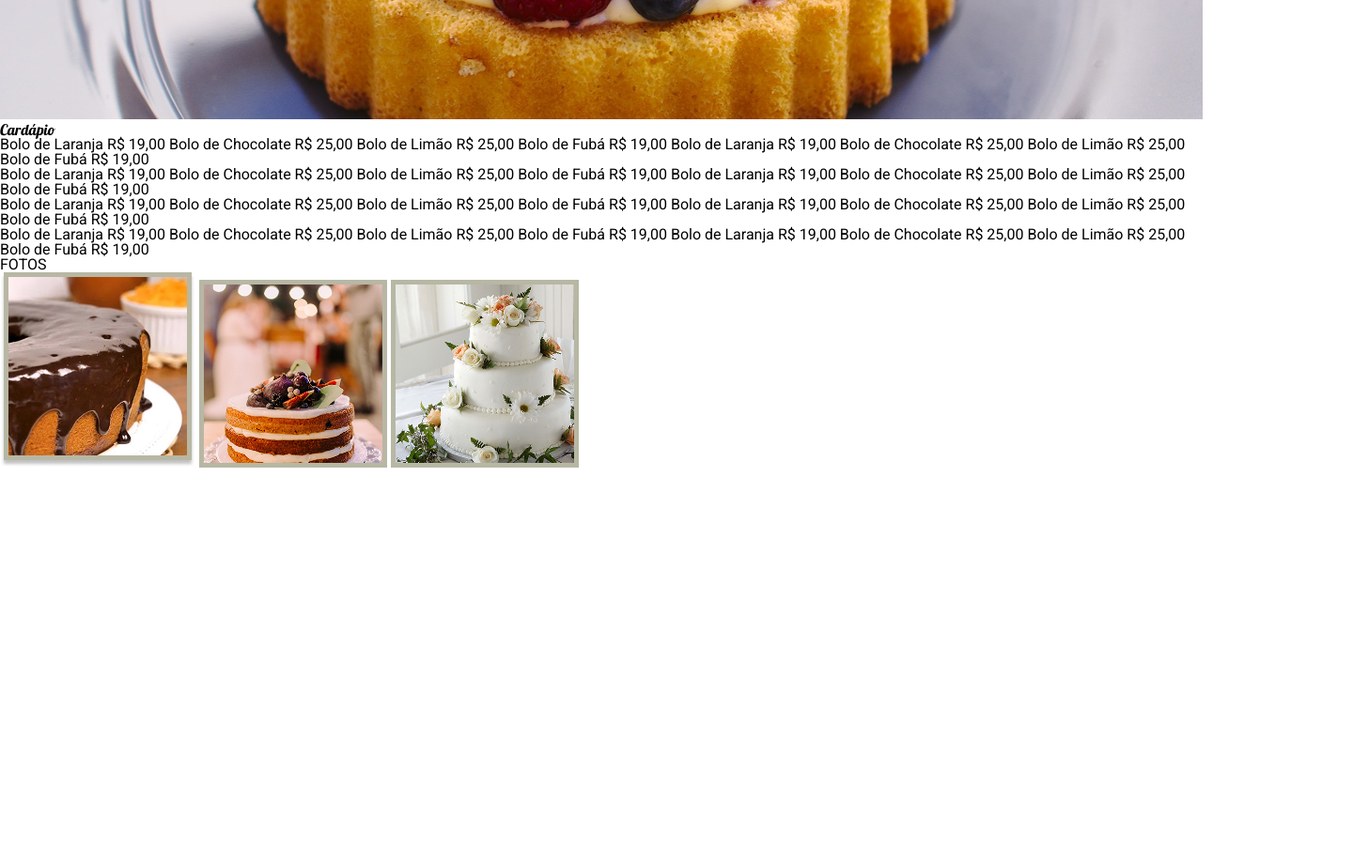
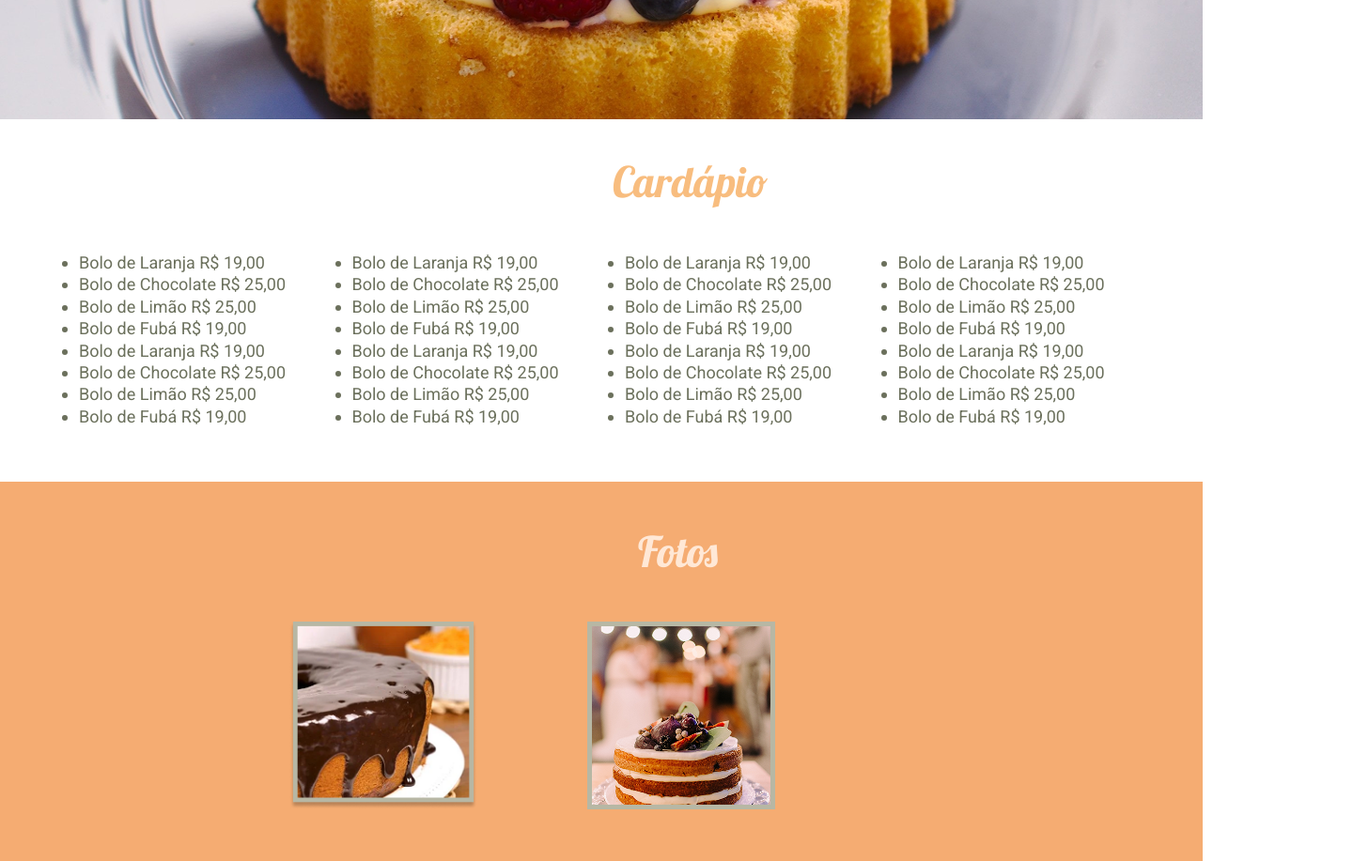
Before and after one commit to Ylanax/Site_bolos, a plain HTML site: page index.html in a window 1280 px wide. Shown: the part 680-1597 px from the top of the page at 94% size, 1440 px wide, since content can reach past the window. Before the commit the page ends 1182 px from the top, so only its background shows below. Drawn offline with Linux system fonts and the light colour scheme.

Commit message:
Bolos da cida css

```diff
--- a/estilo.css
+++ b/estilo.css
@@ -103,4 +103,111 @@ body{
 
 .cardapio{
     font-family: "Lobster";
+    font-size: 45px;
+    color: #F8BD7F;
+    width: 166px;
+    padding-top: 41px;
+    padding-bottom: 52px;
+    margin-left: 652px;
+    margin-right: 622px;
 }
+
+.sabores{
+    list-style-type: disc;
+    color: #6B705C;
+    columns: 4;
+    font-size: 18px;
+    font-family: "Roboto";
+    margin-left: 84px;
+    margin-right: 52px;
+    padding-bottom: 58px;
+    line-height: 130%;
+}
+
+.fotos-bolo{
+    color: #FFE8D6;
+    font-family: "Lobster";
+    font-size: 45px;
+    padding-top: 52px;
+    padding-bottom: 52px;
+    margin-left: 679px;
+    margin-right: 676px;
+
+}
+
+.fotos{
+    background-color: #F5AC72;
+}
+
+.bolo-cenoura{
+    width: 200px;
+    height: 200px;
+    margin-left: 308px;
+    margin-right: 113px;
+    padding-bottom: 52px;
+}
+
+.bolo-festa{
+    width: 200px;
+    height: 200px;
+    margin-right: 90px;
+    padding-bottom: 52px;
+}
+
+.bolo-casamento{
+    width: 200px;
+    height: 200px;
+    margin-right: 329px;
+    padding-bottom: 52px;
+}
+
+.contato{
+    color: #CB997E;
+    font-family: "Lobster";
+    font-size: 45px;
+    padding-top: 52px;
+    padding-bottom: 21px;
+    margin-left: 637px;
+    margin-right: 668px;
+    line-height: 75%;
+}
+
+.mapa{
+    width: 990px;
+    height: 363px;
+    margin-left: 240px;
+    margin-right: 210px;
+    padding-bottom: 50px;
+}
+
+.linha{
+    border-top: 5px solid #F8BD7F;
+}
+
+.bolos{
+    font-family: "Lobster";
+    font-size: 28px;
+    padding-top: 29px;
+    margin-left: 637px;
+    margin-right: 705px;
+}
+
+.cida{
+    font-family: "Lobster";
+    font-size: 44px;
+    padding-bottom: 21px;
+    margin-left: 650px;
+    margin-right: 705px;
+}
+
+.insta{
+    width: 28px;
+    height: 28px;
+    padding-bottom: 33px;
+    margin-left: 652px;
+    margin-right: 760px;
+}
+
+.face{
+   margin-left: 693px;
+}
--- a/index.html
+++ b/index.html
@@ -21,54 +21,55 @@
     </nav>
     <img src="imagens/Banner2.png" alt="Torta morango" class="banner2">
     <h2 class="cardapio">Cardápio</h2>
-    <ul>
-        <li>
-            Bolo de Laranja R$ 19,00
-            Bolo de Chocolate R$ 25,00
-            Bolo de Limão R$ 25,00
-            Bolo de Fubá R$ 19,00
-            Bolo de Laranja R$ 19,00
-            Bolo de Chocolate R$ 25,00
-            Bolo de Limão R$ 25,00
-            Bolo de Fubá R$ 19,00
-        </li>
-        <li>
-            Bolo de Laranja R$ 19,00
-            Bolo de Chocolate R$ 25,00
-            Bolo de Limão R$ 25,00
-            Bolo de Fubá R$ 19,00
-            Bolo de Laranja R$ 19,00
-            Bolo de Chocolate R$ 25,00
-            Bolo de Limão R$ 25,00
-            Bolo de Fubá R$ 19,00
-        </li>
-        <li>
-            Bolo de Laranja R$ 19,00
-            Bolo de Chocolate R$ 25,00
-            Bolo de Limão R$ 25,00
-            Bolo de Fubá R$ 19,00
-            Bolo de Laranja R$ 19,00
-            Bolo de Chocolate R$ 25,00
-            Bolo de Limão R$ 25,00
-            Bolo de Fubá R$ 19,00
-        </li>
-        <li>
-            Bolo de Laranja R$ 19,00
-            Bolo de Chocolate R$ 25,00
-            Bolo de Limão R$ 25,00
-            Bolo de Fubá R$ 19,00
-            Bolo de Laranja R$ 19,00
-            Bolo de Chocolate R$ 25,00
-            Bolo de Limão R$ 25,00
-            Bolo de Fubá R$ 19,00
-        </li>
+    <ul class="sabores">
+        <li> Bolo de Laranja R$ 19,00</li>
+        <li> Bolo de Chocolate R$ 25,00</li>
+        <li> Bolo de Limão R$ 25,00</li>
+        <li> Bolo de Fubá R$ 19,00</li>
+        <li> Bolo de Laranja R$ 19,00</li>
+        <li> Bolo de Chocolate R$ 25,00</li>
+        <li> Bolo de Limão R$ 25,00</li>
+        <li> Bolo de Fubá R$ 19,00</li>
+        <li> Bolo de Laranja R$ 19,00</li>
+        <li> Bolo de Chocolate R$ 25,00</li>
+        <li> Bolo de Limão R$ 25,00</li>
+        <li> Bolo de Fubá R$ 19,00</li>
+        <li> Bolo de Laranja R$ 19,00</li>
+        <li> Bolo de Chocolate R$ 25,00</li>
+        <li> Bolo de Limão R$ 25,00</li>
+        <li> Bolo de Fubá R$ 19,00</li>
+        <li> Bolo de Laranja R$ 19,00</li>
+        <li> Bolo de Chocolate R$ 25,00</li>
+        <li> Bolo de Limão R$ 25,00</li>
+        <li> Bolo de Fubá R$ 19,00</li>
+        <li> Bolo de Laranja R$ 19,00</li>
+        <li> Bolo de Chocolate R$ 25,00</li>
+        <li> Bolo de Limão R$ 25,00</li>
+        <li> Bolo de Fubá R$ 19,00</li>
+        <li> Bolo de Laranja R$ 19,00</li>
+        <li> Bolo de Chocolate R$ 25,00</li>
+        <li> Bolo de Limão R$ 25,00</li>
+        <li> Bolo de Fubá R$ 19,00</li>
+        <li> Bolo de Laranja R$ 19,00</li>
+        <li> Bolo de Chocolate R$ 25,00</li>
+        <li> Bolo de Limão R$ 25,00</li>
+        <li> Bolo de Fubá R$ 19,00</li>
     </ul>
     <div class="fotos">
-        <h2 class="fotos bolo">FOTOS</h2>
+        <h2 class="fotos-bolo">Fotos</h2>
         <img src="imagens/bolo_cenoura.png" alt="Bolo de Cenoura" class="bolo-cenoura">
         <img src="imagens/bolo_festa.png" alt="Bolo de Festa" class="bolo-festa">
         <img src="imagens/bolo_casamento.png" alt="Bolo de Casamento" class="bolo-casamento">
     </div>
+    <h2 class="contato">Contato</h2>
+    <img src="imagens/contato.png" alt="Localização" class="mapa">
+    <hr class="linha">
+    <h2 class="bolos">Bolos da</h2>
+    <h1 class="cida">Cida</h1>
+    <a href="#">
+        <img src="imagens/instagram.png" class="insta">
+        <img src="imagens/facebook.png" class="face">
+    </a>
 </body>
 
 </html>
```
